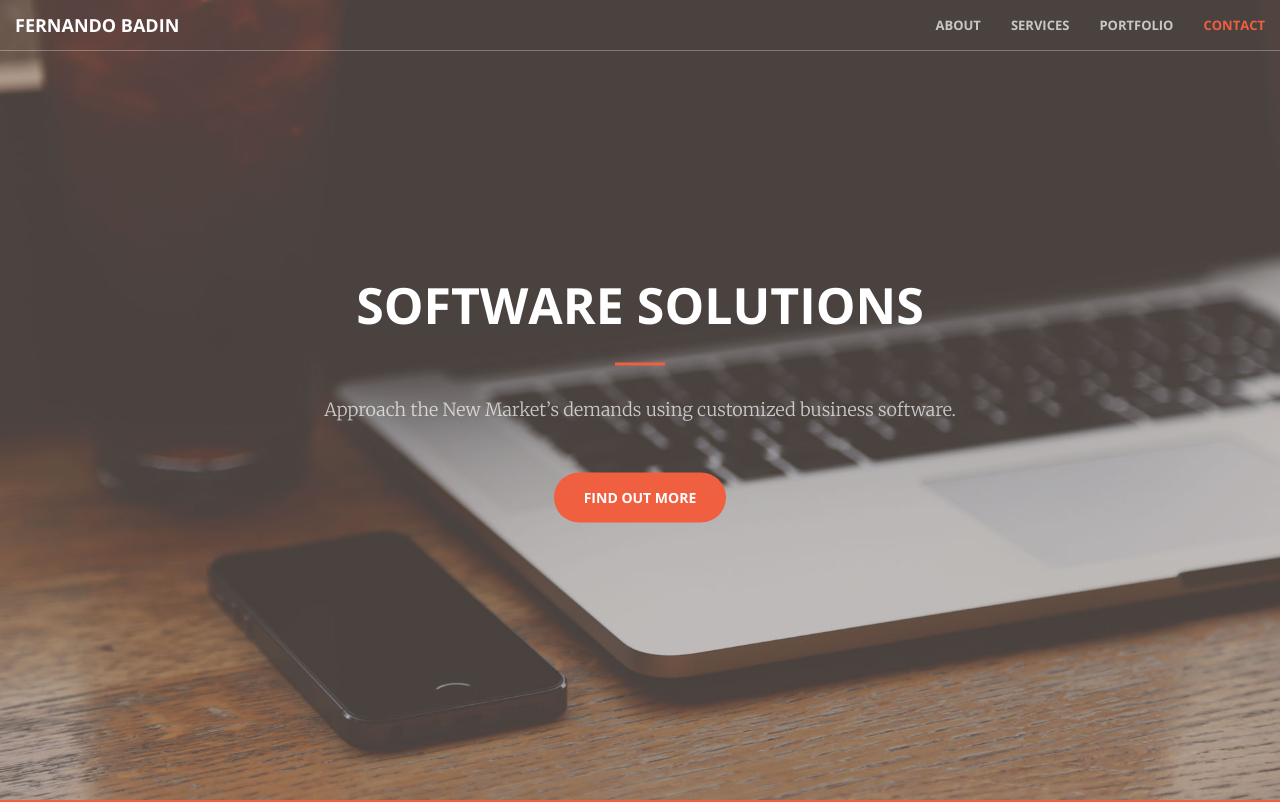
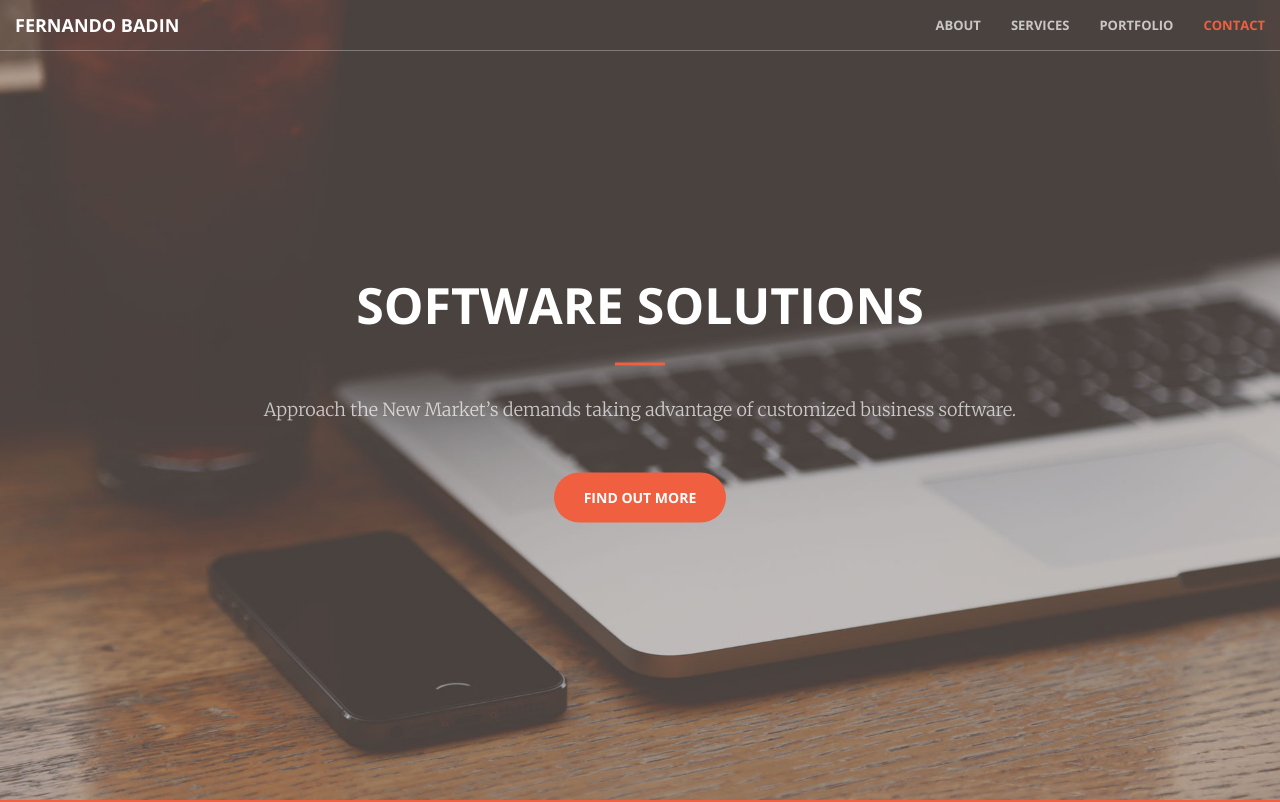
Before and after one commit to fbadin/.github.io, a website: page index.html in a window 1280 px wide. Shown: the top 802 px of the page. Drawn offline with nearby package versions, Linux system fonts and the light colour scheme.

Commit message:
updated files

```diff
--- a/index.html
+++ b/index.html
@@ -73,7 +73,7 @@
             <div class="header-content-inner">
                 <h1 id="homeHeading">Software Solutions</h1>
                 <hr>
-                <p>Approach the New Market’s demands using customized business software.</p>
+                <p>Approach the New Market’s demands taking advantage of customized business software.</p>
                 <a href="#about" class="btn btn-primary btn-xl page-scroll">Find Out More</a>
             </div>
         </div>
```
Also changed, not shown: img/portfolio/fullsize/igs.png (added), img/portfolio/fullsize/spdinfo.png (added), img/portfolio/fullsize/tecban.png (added), img/portfolio/fullsize/vinhasoft.png (added).
